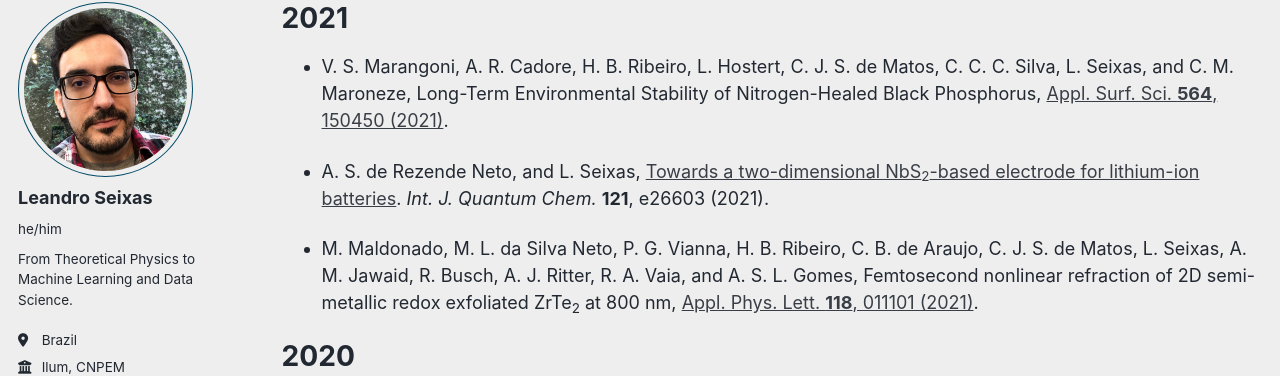
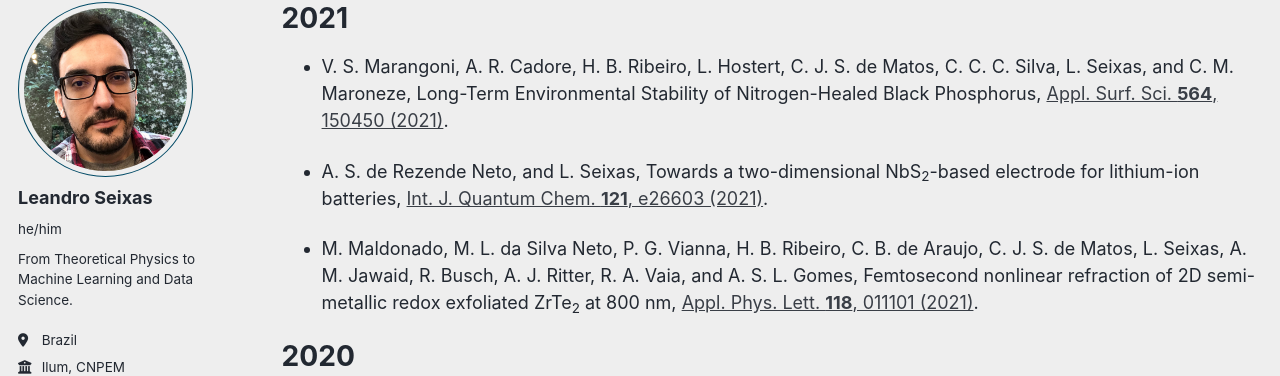
Before and after one commit to leseixas/leseixas.github.io, a Jekyll site: the page built from _pages/publications.md, in a window 1280 px wide and 900 px high, scrolled down 966 px. Shown: the part 99-475 px from the top of the window. Built offline with Jekyll 4.4.1, drawn with Linux system fonts in a browser that asks for light colours; some web fonts are replaced; a script bundle is joined from its source files by our own code; library files that are not in the unit come from our copies.

```diff
--- a/_pages/publications.md
+++ b/_pages/publications.md
@@ -33,7 +33,7 @@ author_profile: true
 ======
 * V. S. Marangoni, A. R. Cadore, H. B. Ribeiro, L. Hostert, C. J. S. de Matos, C. C. C. Silva, L. Seixas, and C. M. Maroneze, Long-Term Environmental Stability of Nitrogen-Healed Black Phosphorus, [Appl. Surf. Sci. **564**, 150450 (2021)](https://leseixas.github.io/files/022.pdf).
 
-* A. S. de Rezende Neto, and L. Seixas, [Towards a two-dimensional NbS<sub>2</sub>-based electrode for lithium-ion batteries](https://leseixas.github.io/files/021.pdf). *Int. J. Quantum Chem.* **121**, e26603 (2021).
+* A. S. de Rezende Neto, and L. Seixas, Towards a two-dimensional NbS<sub>2</sub>-based electrode for lithium-ion batteries, [Int. J. Quantum Chem. **121**, e26603 (2021)](https://leseixas.github.io/files/021.pdf).
 
 * M. Maldonado, M. L. da Silva Neto, P. G. Vianna, H. B. Ribeiro, C. B. de Araujo, C. J. S. de Matos, L. Seixas, A. M. Jawaid, R. Busch, A. J. Ritter, R. A. Vaia, and A. S. L. Gomes, Femtosecond nonlinear refraction of 2D semi-metallic redox exfoliated ZrTe<sub>2</sub> at 800 nm, [Appl. Phys. Lett. **118**, 011101 (2021)](https://leseixas.github.io/files/020.pdf).
 
```
